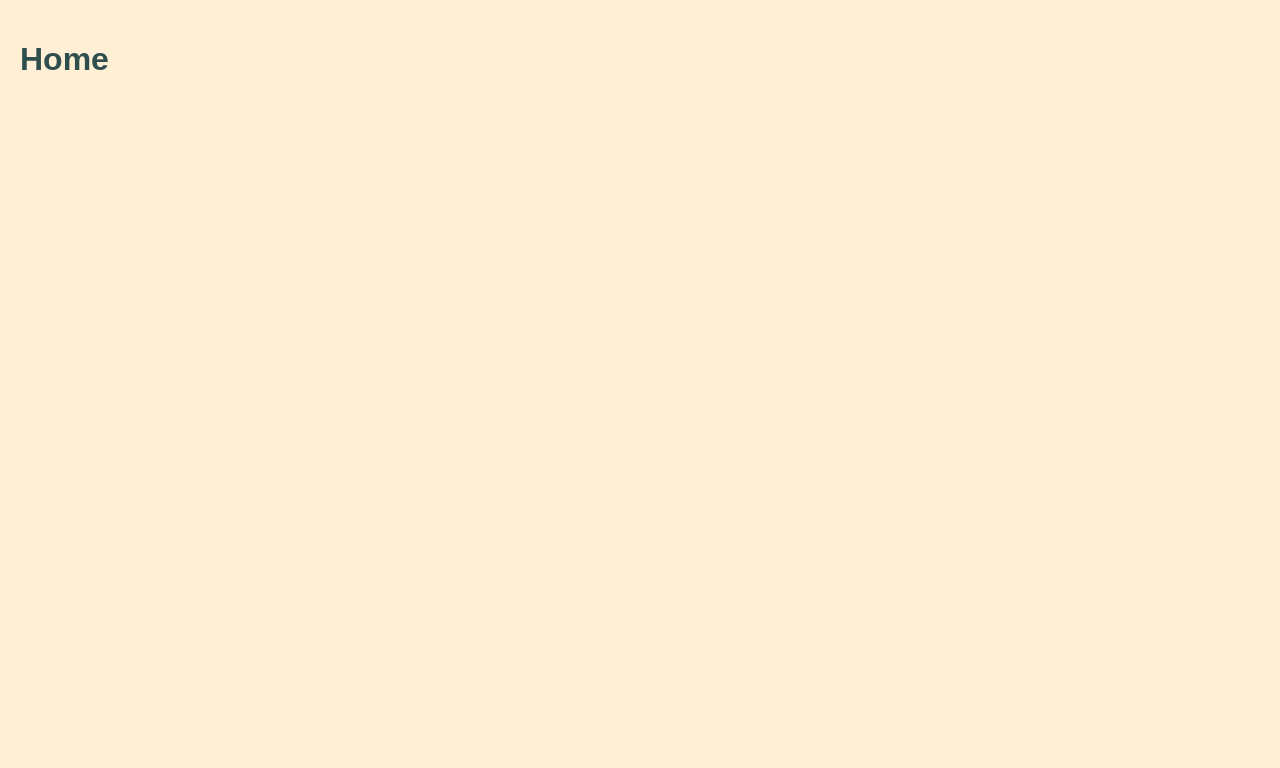
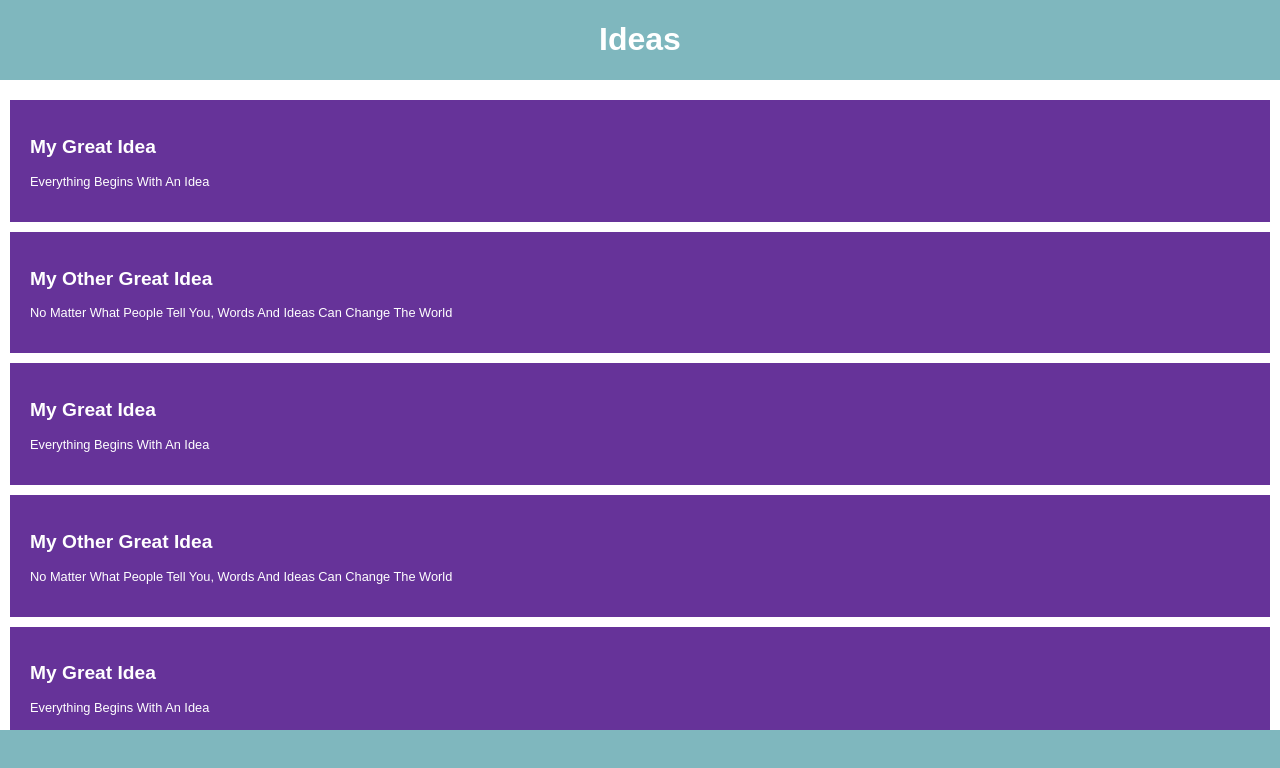
Before and after one commit to leojclarke/idyeahs, a React (Create React App) app: page / in a window 1280 px wide. Shown: the top 768 px of the page. Built offline with nearby package versions, Linux system fonts and the light colour scheme.

Commit message:
Build IdeaEntry, IdeasList and Header

```diff
--- a/src/app/App.js
+++ b/src/app/App.js
@@ -1,19 +1,35 @@
 import React from 'react'
-import { BrowserRouter as Router, Route } from 'react-router-dom'
+// import { BrowserRouter as Router, Route } from 'react-router-dom'
 import styled from 'styled-components'
 import GlobalStyles from '../misc/GlobalStyles'
+import Header from './Header'
+import Footer from './Footer'
+import IdeasList from './IdeasEntriesList'
 
 const Grid = styled.div`
   display: grid;
+  height: 100vh;
+  grid-template-rows: 80px auto 70px;
 `
 
 export default function App() {
+  // const [ideas, setIdeas] = useState([
+  //   {
+  //     title: 'My Great Idea',
+  //     text: 'lorum ipsum blah',
+  //   },
+  //   {
+  //     title: 'My Other Great Idea',
+  //     text: 'lorum ipsumsöl asüdifj asoifh asoüdfigh blah',
+  //   },
+  // ])
+
   return (
-    <Router>
+    <Grid>
       <GlobalStyles />
-      <Grid>
-        <Route exact path="/" render={() => <h1>Home</h1>} />
-      </Grid>
-    </Router>
+      <Header />
+      <IdeasList />
+      <Footer />
+    </Grid>
   )
 }
--- /dev/null
+++ b/src/app/Footer.js
@@ -0,0 +1,11 @@
+import React from 'react'
+import styled from 'styled-components'
+
+const StyledFooter = styled.div`
+  background: rgba(127, 183, 190, 1);
+  color: white;
+`
+
+export default function Footer() {
+  return <StyledFooter />
+}
--- /dev/null
+++ b/src/app/Header.js
@@ -0,0 +1,18 @@
+import React from 'react'
+import styled from 'styled-components'
+
+const Heading = styled.div`
+  background: rgba(127, 183, 190, 1);
+`
+const Title = styled.h1`
+  color: white;
+  text-align: center;
+`
+
+export default function Header({ title }) {
+  return (
+    <Heading>
+      <Title>Ideas</Title>
+    </Heading>
+  )
+}
--- /dev/null
+++ b/src/app/IdeaEntry.js
@@ -0,0 +1,23 @@
+import React from 'react'
+import styled from 'styled-components'
+
+const IdeaContainer = styled.div`
+  padding: 20px;
+  margin: 10px 0px;
+  background: rebeccapurple;
+`
+const IdeaTitle = styled.h2`
+  font-size: 1.2em;
+`
+const IdeaText = styled.p`
+  font-size: 0.8em;
+`
+
+export default function IdeaEntry({ title, text }) {
+  return (
+    <IdeaContainer>
+      <IdeaTitle>{title}</IdeaTitle>
+      <IdeaText>{text}</IdeaText>
+    </IdeaContainer>
+  )
+}
--- /dev/null
+++ b/src/app/IdeasEntriesList.js
@@ -0,0 +1,34 @@
+import React from 'react'
+import styled from 'styled-components'
+import IdeaEntry from './IdeaEntry'
+
+const IdeasEntriesList = styled.section`
+  padding: 10px 10px;
+  color: white;
+  overflow: scroll;
+`
+
+export default function IdeasList() {
+  return (
+    <IdeasEntriesList>
+      <IdeaEntry
+      title="My Great Idea"
+      text="Everything Begins With An Idea" />
+      <IdeaEntry
+      title="My Other Great Idea"
+      text="No Matter What People Tell You, Words And Ideas Can Change The World" />
+      <IdeaEntry
+      title="My Great Idea"
+      text="Everything Begins With An Idea" />
+      <IdeaEntry
+      title="My Other Great Idea"
+      text="No Matter What People Tell You, Words And Ideas Can Change The World" />
+      <IdeaEntry
+      title="My Great Idea"
+      text="Everything Begins With An Idea" />
+      <IdeaEntry
+      title="My Other Great Idea"
+      text="No Matter What People Tell You, Words And Ideas Can Change The World" />
+    </IdeasEntriesList>
+  )
+}
--- a/src/misc/GlobalStyles.js
+++ b/src/misc/GlobalStyles.js
@@ -7,9 +7,9 @@ export default createGlobalStyle`
 
   body {
     margin: 0;
-    padding: 20px;
+    padding: 0;
     font-family: sans-serif;
     color: darkslategray;
-    background: papayawhip;
+    background: #fff;
   }
 `
--- /dev/null
+++ b/src/misc/palette.scss
@@ -0,0 +1,15 @@
+/* Coolors Exported Palette - coolors.co/7fb7be-d3f3ee-dacc3e-bc2c1a-7d1538 */
+
+/* HSL */
+$color1: hsla(187%, 33%, 62%, 1);
+$color2: hsla(171%, 57%, 89%, 1);
+$color3: hsla(55%, 68%, 55%, 1);
+$color4: hsla(7%, 76%, 42%, 1);
+$color5: hsla(340%, 71%, 29%, 1);
+
+/* RGB */
+$color1: rgba(127, 183, 190, 1);
+$color2: rgba(211, 243, 238, 1);
+$color3: rgba(218, 204, 62, 1);
+$color4: rgba(188, 44, 26, 1);
+$color5: rgba(125, 21, 56, 1);
```
